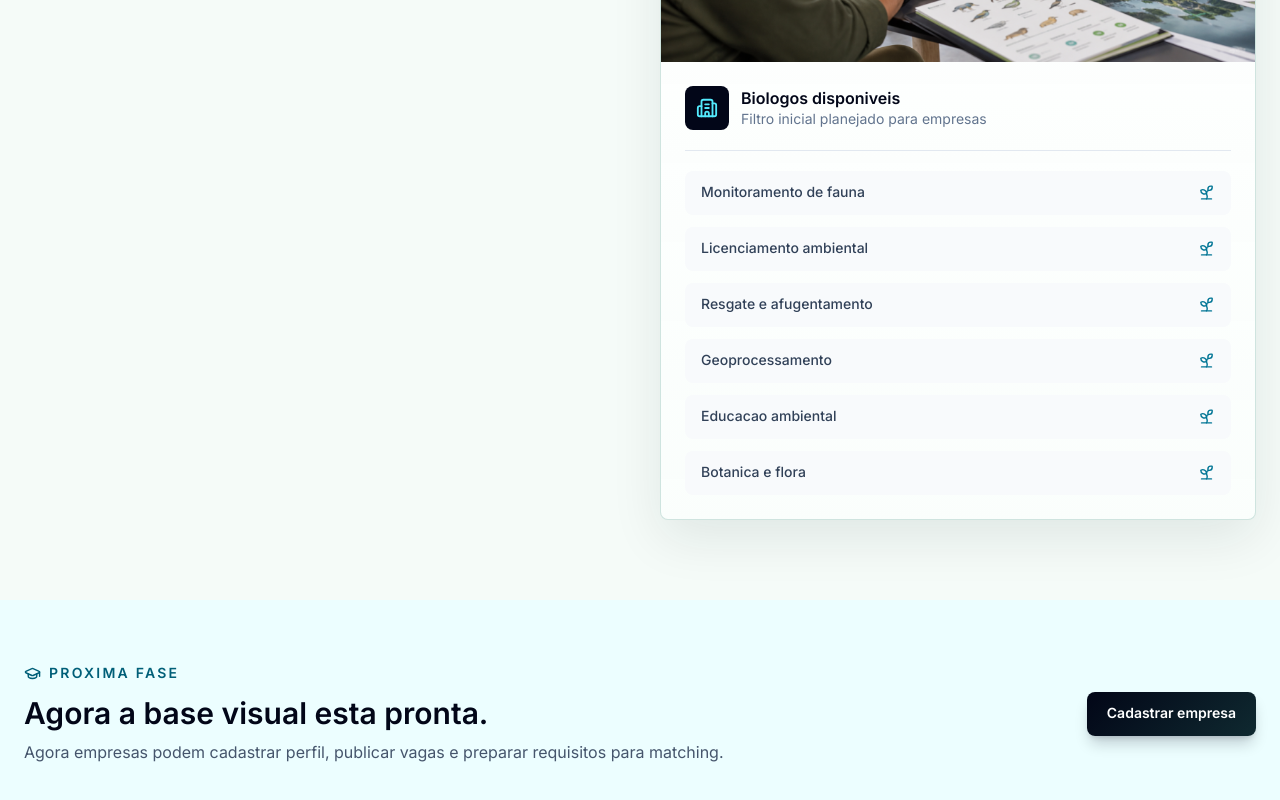
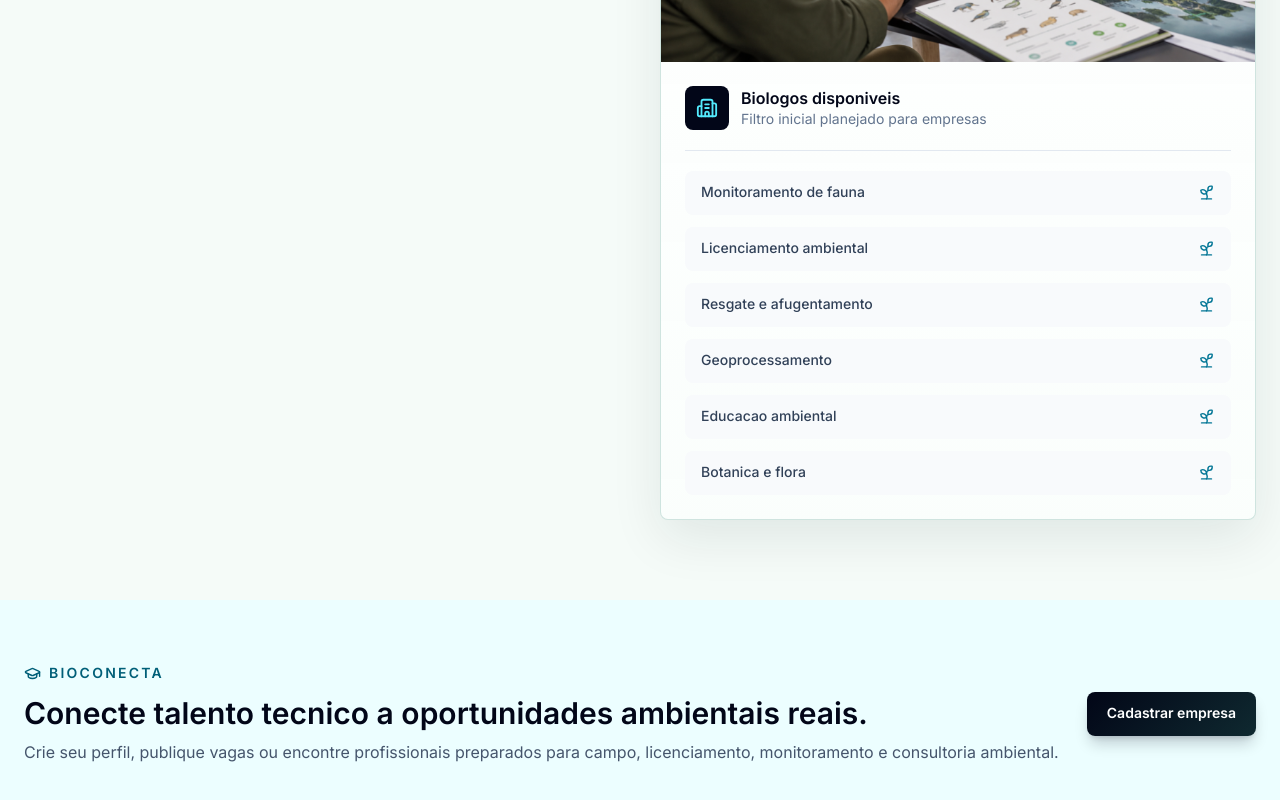
Before and after one commit to firewave999/bioconecta, a Next.js app in the folder apps/web/: page / in a window 1280 px wide. Shown: the part 3076-3876 px from the top of the page. Built offline with nearby package versions, Linux system fonts and the light colour scheme; no server answers.

Commit message:
fix: polish home footer cta

```diff
--- a/apps/web/src/app/page.tsx
+++ b/apps/web/src/app/page.tsx
@@ -427,14 +427,14 @@ export default function HomePage() {
           <div>
             <p className="flex items-center gap-2 text-sm font-semibold uppercase tracking-[0.16em] text-cyan-800">
               <GraduationCap size={17} />
-              Proxima fase
+              BioConecta
             </p>
             <h2 className="mt-3 text-3xl font-semibold text-slate-950">
-              Agora a base visual esta pronta.
+              Conecte talento tecnico a oportunidades ambientais reais.
             </h2>
             <p className="mt-2 text-slate-600">
-              Agora empresas podem cadastrar perfil, publicar vagas e preparar requisitos para
-              matching.
+              Crie seu perfil, publique vagas ou encontre profissionais preparados para campo,
+              licenciamento, monitoramento e consultoria ambiental.
             </p>
           </div>
           <HomeAuthActions context="footer" />
```
